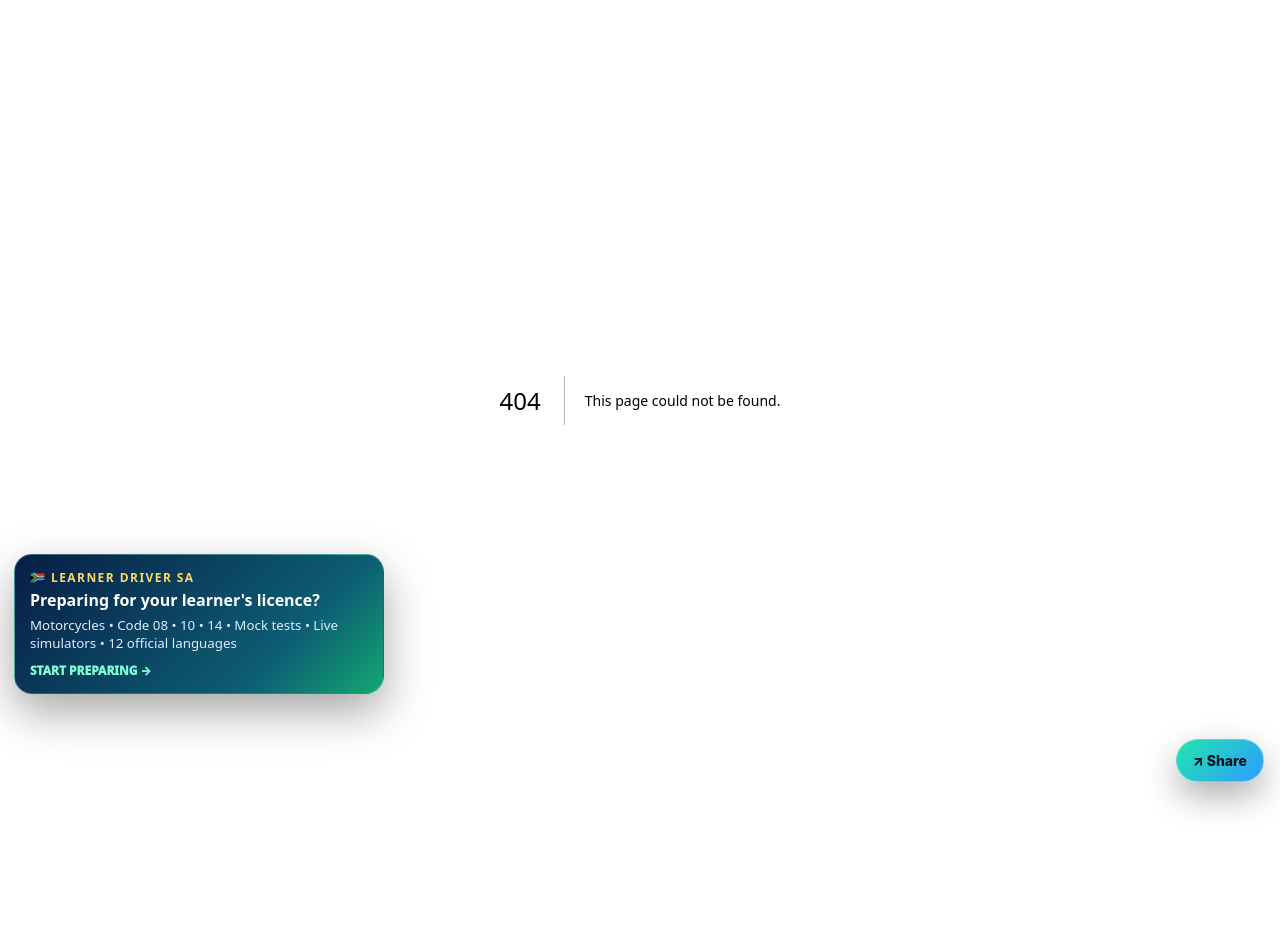
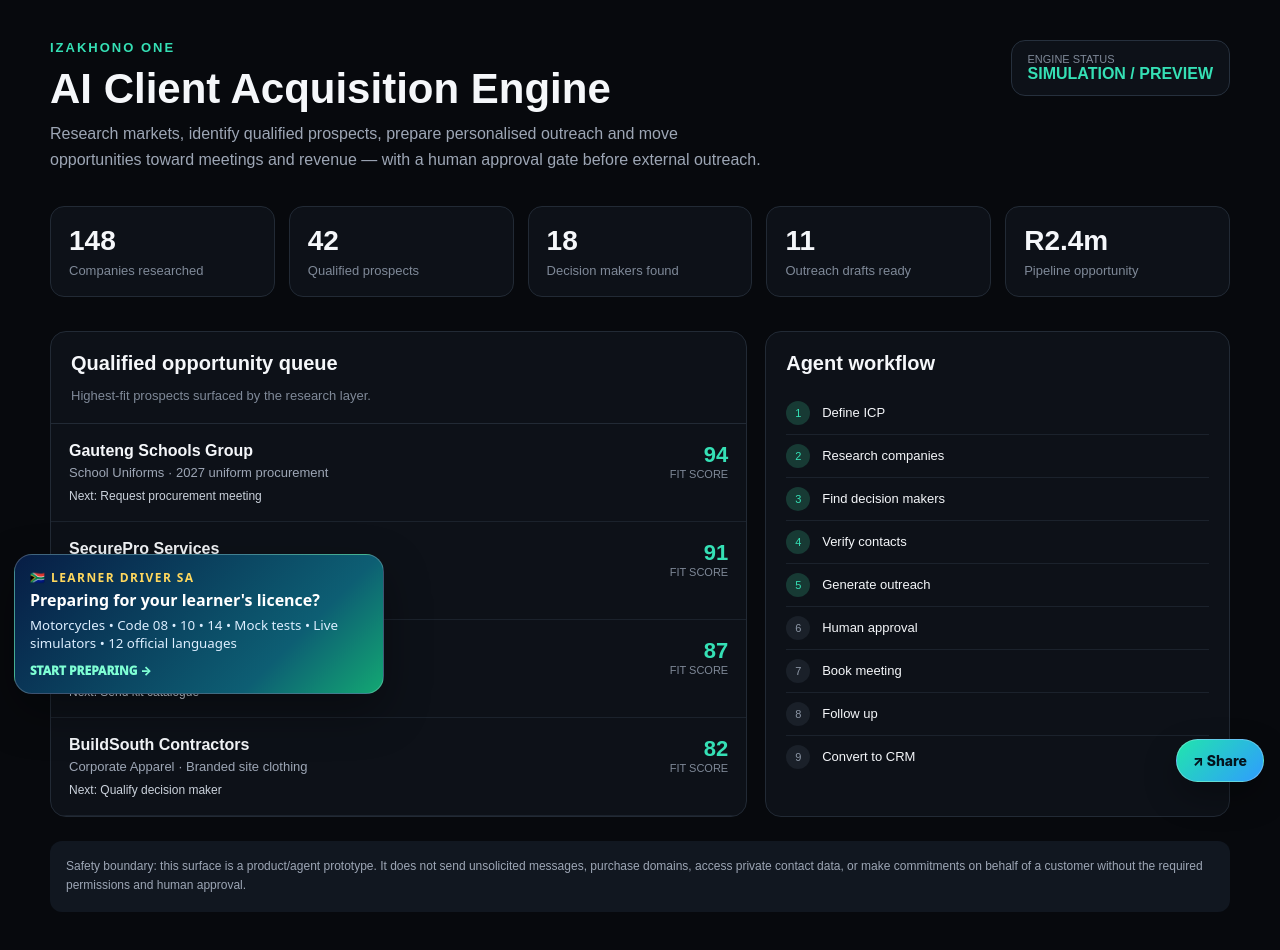
Before and after one commit to bevanshelton-netizen/nextradefinx, a Next.js app: page /acquisition in a window 1280 px wide. Before the commit this address had no page. Before the commit the page ends 800 px from the top, so only its background shows below. Built offline with nearby package versions, Linux system fonts and the light colour scheme.

Commit message:
Add IZAKHONO ONE acquisition engine surface

```diff
--- /dev/null
+++ b/app/acquisition/page.tsx
@@ -0,0 +1,79 @@
+const prospects = [
+  { company: "Gauteng Schools Group", segment: "School Uniforms", score: 94, need: "2027 uniform procurement", next: "Request procurement meeting" },
+  { company: "SecurePro Services", segment: "PPE & Workwear", score: 91, need: "Multi-site PPE refresh", next: "Send capability profile" },
+  { company: "Ubuntu Sports Academy", segment: "Sportswear", score: 87, need: "2027 team kits", next: "Send kit catalogue" },
+  { company: "BuildSouth Contractors", segment: "Corporate Apparel", score: 82, need: "Branded site clothing", next: "Qualify decision maker" },
+];
+
+export default function AcquisitionPage() {
+  return (
+    <main style={{ minHeight: "100vh", background: "#07090d", color: "#f5f7fa", padding: "40px 24px", fontFamily: "Arial, sans-serif" }}>
+      <div style={{ maxWidth: 1180, margin: "0 auto" }}>
+        <div style={{ display: "flex", justifyContent: "space-between", gap: 20, alignItems: "flex-start", flexWrap: "wrap" }}>
+          <div>
+            <div style={{ color: "#35e0b5", fontWeight: 700, letterSpacing: 2, fontSize: 13 }}>IZAKHONO ONE</div>
+            <h1 style={{ fontSize: 42, margin: "10px 0 8px" }}>AI Client Acquisition Engine</h1>
+            <p style={{ color: "#9da6b5", maxWidth: 720, lineHeight: 1.6, margin: 0 }}>
+              Research markets, identify qualified prospects, prepare personalised outreach and move opportunities toward meetings and revenue — with a human approval gate before external outreach.
+            </p>
+          </div>
+          <div style={{ border: "1px solid #26303d", borderRadius: 14, padding: "12px 16px", background: "#0d1118" }}>
+            <div style={{ fontSize: 11, color: "#7f8998" }}>ENGINE STATUS</div>
+            <strong style={{ color: "#35e0b5" }}>SIMULATION / PREVIEW</strong>
+          </div>
+        </div>
+
+        <section style={{ display: "grid", gridTemplateColumns: "repeat(auto-fit,minmax(180px,1fr))", gap: 14, margin: "34px 0" }}>
+          {[
+            ["148", "Companies researched"],
+            ["42", "Qualified prospects"],
+            ["18", "Decision makers found"],
+            ["11", "Outreach drafts ready"],
+            ["R2.4m", "Pipeline opportunity"],
+          ].map(([value, label]) => (
+            <div key={label} style={{ border: "1px solid #222a35", borderRadius: 14, padding: 18, background: "#0d1118" }}>
+              <div style={{ fontSize: 28, fontWeight: 700 }}>{value}</div>
+              <div style={{ color: "#7f8998", fontSize: 13, marginTop: 6 }}>{label}</div>
+            </div>
+          ))}
+        </section>
+
+        <section style={{ display: "grid", gridTemplateColumns: "1.5fr 1fr", gap: 18 }}>
+          <div style={{ border: "1px solid #222a35", borderRadius: 16, overflow: "hidden", background: "#0d1118" }}>
+            <div style={{ padding: 20, borderBottom: "1px solid #222a35" }}>
+              <h2 style={{ margin: 0, fontSize: 20 }}>Qualified opportunity queue</h2>
+              <p style={{ color: "#7f8998", fontSize: 13, marginBottom: 0 }}>Highest-fit prospects surfaced by the research layer.</p>
+            </div>
+            {prospects.map((p) => (
+              <div key={p.company} style={{ padding: 18, borderBottom: "1px solid #1b222c", display: "grid", gridTemplateColumns: "1fr auto", gap: 16 }}>
+                <div>
+                  <strong>{p.company}</strong>
+                  <div style={{ color: "#9da6b5", fontSize: 13, marginTop: 5 }}>{p.segment} · {p.need}</div>
+                  <div style={{ color: "#cbd2dc", fontSize: 12, marginTop: 9 }}>Next: {p.next}</div>
+                </div>
+                <div style={{ textAlign: "right" }}>
+                  <div style={{ fontSize: 22, fontWeight: 700, color: "#35e0b5" }}>{p.score}</div>
+                  <div style={{ color: "#7f8998", fontSize: 11 }}>FIT SCORE</div>
+                </div>
+              </div>
+            ))}
+          </div>
+
+          <div style={{ border: "1px solid #222a35", borderRadius: 16, padding: 20, background: "#0d1118" }}>
+            <h2 style={{ marginTop: 0, fontSize: 20 }}>Agent workflow</h2>
+            {["Define ICP", "Research companies", "Find decision makers", "Verify contacts", "Generate outreach", "Human approval", "Book meeting", "Follow up", "Convert to CRM"].map((step, i) => (
+              <div key={step} style={{ display: "flex", gap: 12, alignItems: "center", padding: "9px 0", borderBottom: i === 8 ? "none" : "1px solid #1b222c" }}>
+                <span style={{ width: 24, height: 24, borderRadius: 999, background: i < 5 ? "#173a34" : "#1a2029", color: i < 5 ? "#35e0b5" : "#8d97a6", display: "grid", placeItems: "center", fontSize: 11 }}>{i + 1}</span>
+                <span style={{ fontSize: 13 }}>{step}</span>
+              </div>
+            ))}
+          </div>
+        </section>
+
+        <div style={{ marginTop: 24, padding: 16, borderRadius: 12, background: "#111720", color: "#9da6b5", fontSize: 12, lineHeight: 1.6 }}>
+          Safety boundary: this surface is a product/agent prototype. It does not send unsolicited messages, purchase domains, access private contact data, or make commitments on behalf of a customer without the required permissions and human approval.
+        </div>
+      </div>
+    </main>
+  );
+}
```
